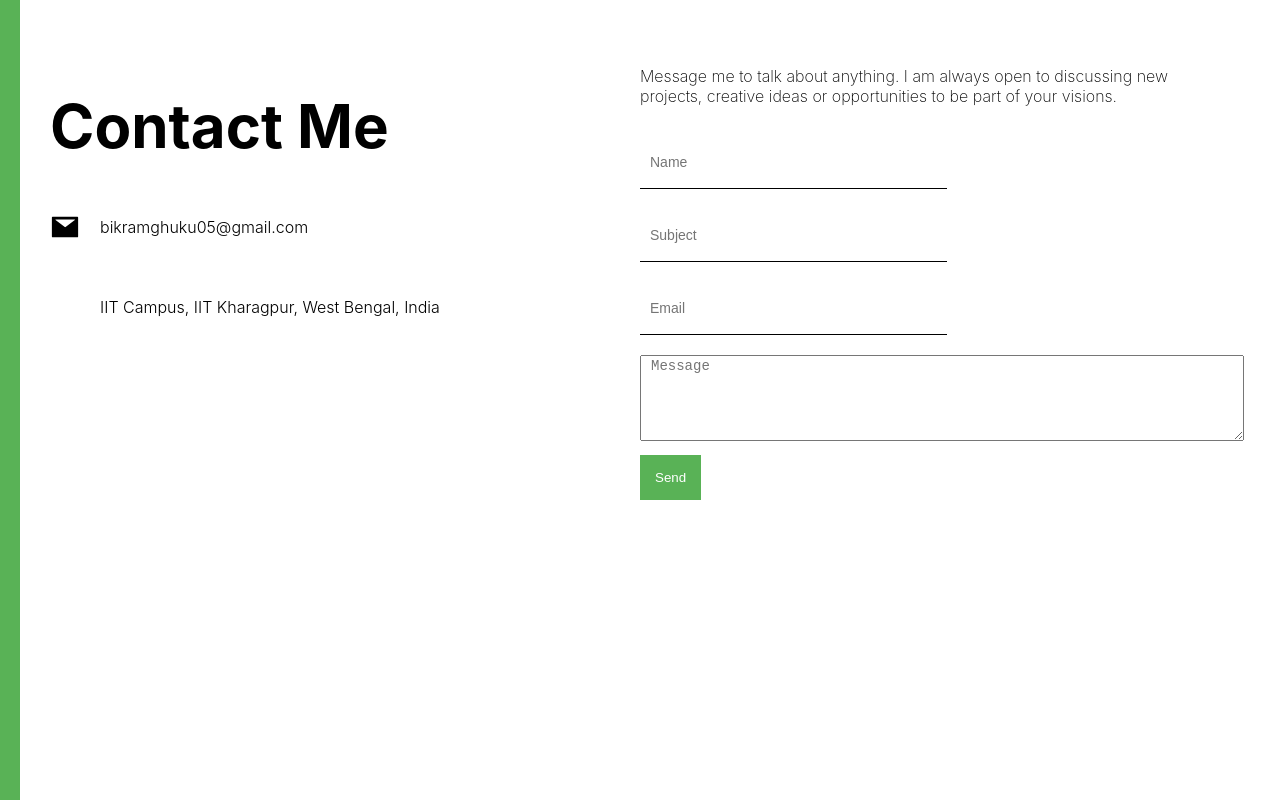
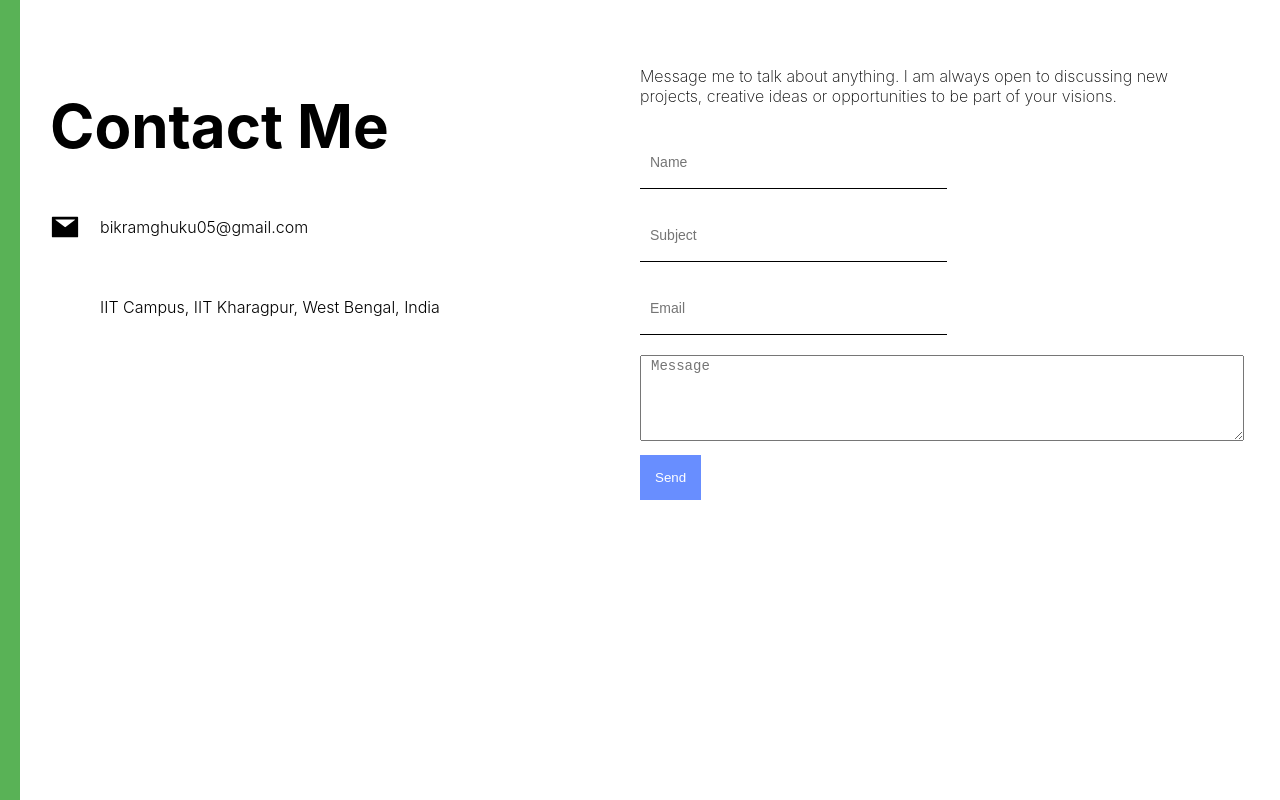
Before and after one commit to Bikram-ghuku/portfolio, a React (Create React App) app: page / in a window 1280 px wide. Shown: the part 1600-2400 px from the top of the page. Built offline with nearby package versions, Linux system fonts and the light colour scheme; some icons are missing.

Commit message:
updated color

```diff
--- a/src/components/contactme/contact.css
+++ b/src/components/contactme/contact.css
@@ -74,7 +74,7 @@ textarea {
 button {
     border: none;
     padding: 15px;
-    background-color: #59b256;
+    background-color: #688eff;
     color: white;
     font-weight: 500;
     cursor: pointer;
```
